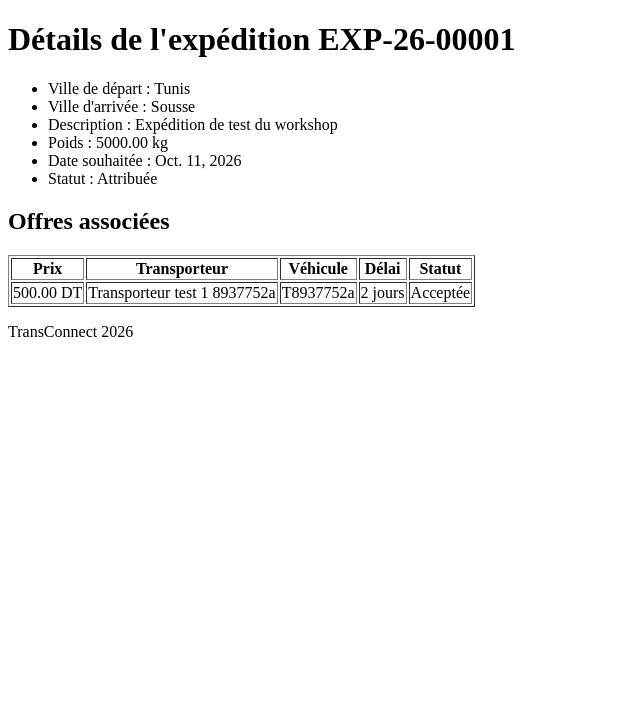
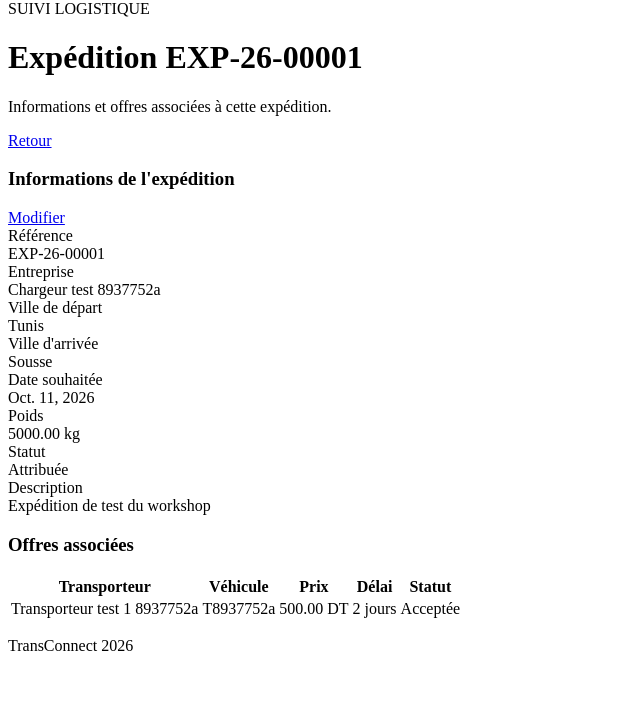
Before and after one commit to sinda-lazaar/django-workshop, a Django app: a page that uses transconnect/templates/expeditions/detail.html in a window 1280 px wide. Shown: the part 98-800 px from the top of the page, without its empty margins (0-640 px from the left). Run offline with Django 5.2, Linux system fonts and the light colour scheme; data comes from the database, SQL or seed files in the repository.

Commit message:
Update detail.html

```diff
--- a/transconnect/templates/expeditions/detail.html
+++ b/transconnect/templates/expeditions/detail.html
@@ -1,59 +1,105 @@
 
 {% extends 'base.html' %}
 
-{% block title %}
-Détail de l'expédition
-{% endblock %}
+{% block title %}Détails expédition{% endblock %}
+{% block breadcrumb %}Expéditions / Détails{% endblock %}
 
 {% block contenu %}
 
-<h1>
-    Détails de l'expédition {{ expedition.reference }}
-</h1>
+<div class="page-header">
+    <div>
+        <div class="page-label">SUIVI LOGISTIQUE</div>
+        <h1>Expédition {{ expedition.reference }}</h1>
+        <p>Informations et offres associées à cette expédition.</p>
+    </div>
 
-<ul>
+    <a href="{% url 'expeditions:liste' %}"
+       class="btn btn-secondary">
+        <i class="fa-solid fa-arrow-left"></i> Retour
+    </a>
+</div>
 
-    <li>
-        Ville de départ :
-        {{ expedition.ville_depart }}
-    </li>
+<div class="card">
 
-    <li>
-        Ville d'arrivée :
-        {{ expedition.ville_arrive }}
-    </li>
+    <div class="card-header">
+        <h3>Informations de l'expédition</h3>
 
-    <li>
-        Description :
-        {{ expedition.description }}
-    </li>
+        <a href="{% url 'expeditions:update' expedition.pk %}"
+           class="btn btn-edit btn-sm">
+            <i class="fa-solid fa-pen"></i> Modifier
+        </a>
+    </div>
 
-    <li>
-        Poids :
-        {{ expedition.poids_kg }} kg
-    </li>
+    <div class="card-body">
 
-    <li>
-        Date souhaitée :
-        {{ expedition.date_souhaitee }}
-    </li>
+        <div class="detail-grid">
 
-    <li>
-        Statut :
+            <div class="detail-item">
+                <div class="detail-label">Référence</div>
+                <div class="detail-value">{{ expedition.reference }}</div>
+            </div>
+
+            <div class="detail-item">
+                <div class="detail-label">Entreprise</div>
+                <div class="detail-value">
+                    {{ expedition.entreprise.raison_social }}
+                </div>
+            </div>
+
+            <div class="detail-item">
+                <div class="detail-label">Ville de départ</div>
+                <div class="detail-value">{{ expedition.ville_depart }}</div>
+            </div>
+
+            <div class="detail-item">
+                <div class="detail-label">Ville d'arrivée</div>
+                <div class="detail-value">{{ expedition.ville_arrive }}</div>
+            </div>
+
+            <div class="detail-item">
+                <div class="detail-label">Date souhaitée</div>
+                <div class="detail-value">{{ expedition.date_souhaitee }}</div>
+            </div>
+
+            <div class="detail-item">
+                <div class="detail-label">Poids</div>
+                <div class="detail-value">{{ expedition.poids_kg }} kg</div>
+            </div>
+
+            <div class="detail-item">
+                <div class="detail-label">Statut</div>
+                <div class="detail-value">
                     {{ expedition.get_statut_display }}
-    </li>
+                </div>
+            </div>
 
-</ul>
+            <div class="detail-item">
+                <div class="detail-label">Description</div>
+                <div class="detail-value">{{ expedition.description }}</div>
+            </div>
 
-<h2>Offres associées</h2>
+        </div>
 
-<table border="1">
+    </div>
+</div>
 
+<div class="card">
+
+    <div class="card-header">
+        <h3>
+            <i class="fa-solid fa-file-invoice-dollar"></i>
+            Offres associées
+        </h3>
+    </div>
+
+    <div class="table-container">
+
+        <table>
             <thead>
                 <tr>
-            <th>Prix</th>
                     <th>Transporteur</th>
                     <th>Véhicule</th>
+                    <th>Prix</th>
                     <th>Délai</th>
                     <th>Statut</th>
                 </tr>
@@ -62,43 +108,36 @@ Détail de l'expédition
             <tbody>
 
                 {% for offre in offres %}
-
                 <tr>
 
-                <td>
-                    {{ offre.prix }} DT
-                </td>
+                    <td>{{ offre.transporteur.raison_social }}</td>
+
+                    <td>{{ offre.vehicule.immatriculation }}</td>
+
+                    <td class="table-primary">{{ offre.prix }} DT</td>
+
+                    <td>{{ offre.delai_jours }} jours</td>
 
                     <td>
-                    {{ offre.transporteur.raison_social }}
-                </td>
-
-                <td>
-                    {{ offre.vehicule.immatriculation }}
-                </td>
-
-                <td>
-                    {{ offre.delai_jours }} jours
-                </td>
-
-                <td>
+                        <span class="badge badge-blue">
                             {{ offre.get_statut_display }}
+                        </span>
                     </td>
 
                 </tr>
 
                 {% empty %}
-
                 <tr>
-                <td colspan="5">
-                    Aucune offre trouvée.
+                    <td colspan="5" class="empty">
+                        Aucune offre associée à cette expédition.
                     </td>
                 </tr>
-
                 {% endfor %}
 
             </tbody>
-
         </table>
 
+    </div>
+</div>
+
 {% endblock %}
```
Lines whose indentation alone changed are shown as unchanged.
